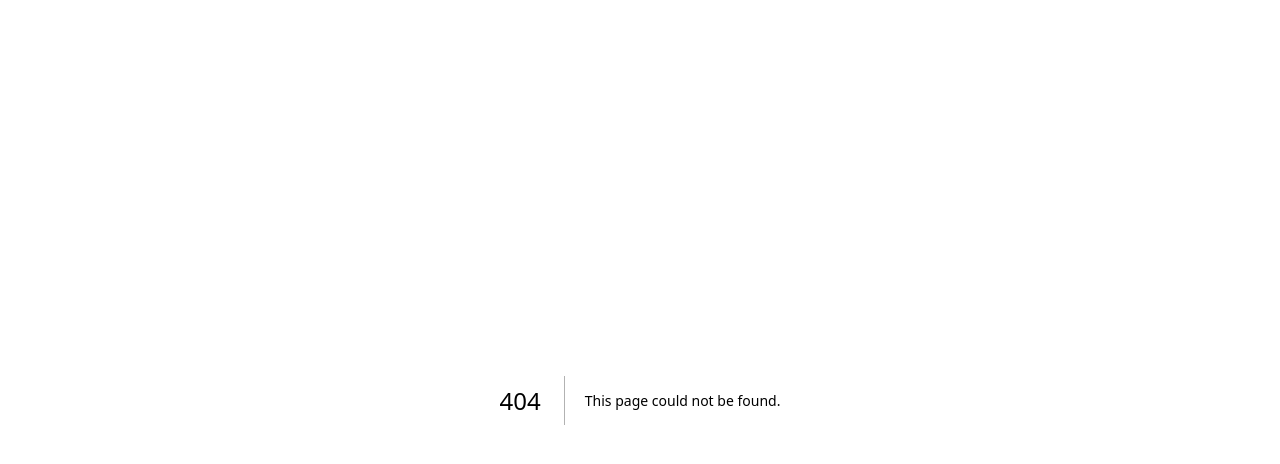
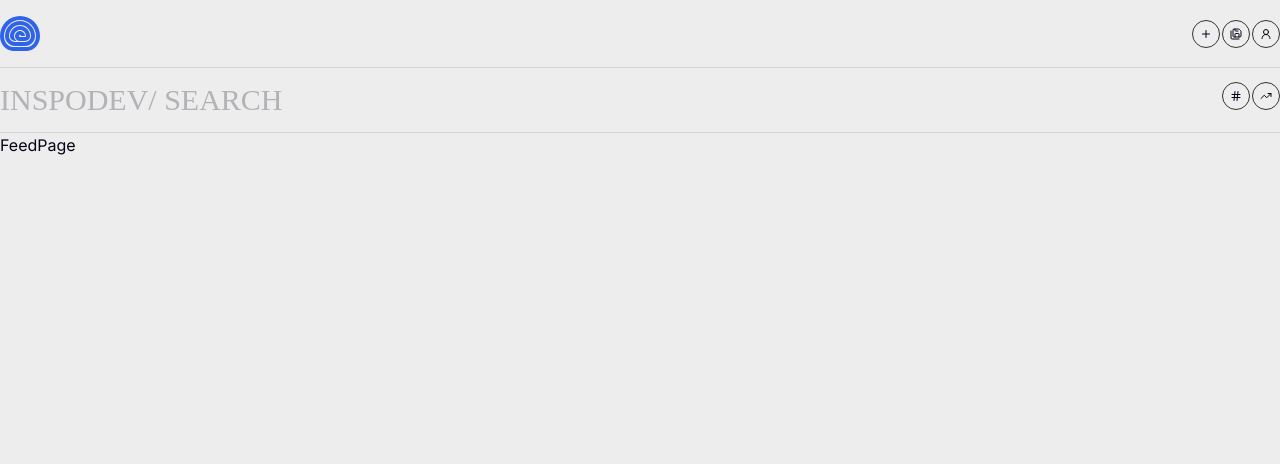
Before and after one commit to BounaderMedRafik/inspodev, a Next.js app: page /feed in a window 1280 px wide. Before the commit this address had no page. Shown: the top 464 px of the page. Built offline with nearby package versions, Linux system fonts and the light colour scheme; a web font is replaced by a local one.

Commit message:
added new feed stuff

```diff
--- /dev/null
+++ b/app/feed/layout.tsx
@@ -0,0 +1,16 @@
+import FeedNav from "@/components/feed/FeedNav";
+
+export default function FeedLayout({
+  children,
+}: Readonly<{
+  children: React.ReactNode;
+}>) {
+  return (
+    <div>
+      <div>
+        <FeedNav />
+      </div>
+      {children}
+    </div>
+  );
+}
--- /dev/null
+++ b/app/feed/page.tsx
@@ -0,0 +1,5 @@
+import React from "react";
+
+export default function FeedPage() {
+  return <div>FeedPage</div>;
+}
--- /dev/null
+++ b/components/feed/FeedNav.tsx
@@ -0,0 +1,99 @@
+"use client";
+import { UserButton } from "@clerk/nextjs";
+import { Hash, Plus, SaveAll, TrendingUp, User2 } from "lucide-react";
+import Link from "next/link";
+import { usePathname } from "next/navigation";
+import { Button, buttonVariants } from "../ui/button";
+import { Input } from "../ui/input";
+import MyLogo from "../ui/MyLogo";
+import TooltipReuseable from "../ui/TooltipReuseable";
+
+const FeedNav = () => {
+  const pathname = usePathname();
+  return (
+    <>
+      <div className="border-b border-b-foreground/10">
+        <div className=" wrapper py-4 flex items-center justify-between ">
+          <div>
+            <MyLogo />
+          </div>
+          <div className=" flex items-center gap-0.5">
+            <div>
+              <AddingAPost />
+            </div>
+            <Link
+              className={buttonVariants({
+                variant: "outline",
+                size: "smIcon",
+              })}
+              href={"/profile/save"}
+            >
+              <SaveAll size={12} />
+            </Link>
+            <Link
+              className={buttonVariants({
+                variant: "outline",
+                size: "smIcon",
+              })}
+              href={"/profile"}
+            >
+              <User2 size={12} />
+            </Link>
+            <UserButton>crazy</UserButton>
+          </div>
+        </div>
+      </div>
+      <div>
+        <div>
+          <Search />
+        </div>
+      </div>
+    </>
+  );
+};
+
+const AddingAPost = () => {
+  return (
+    <div>
+      <Button size={"smIcon"} variant={"outline"}>
+        <Plus size={12} />
+      </Button>
+    </div>
+  );
+};
+
+const Search = () => {
+  return (
+    <div className=" border-b border-b-foreground/10">
+      <div className=" wrapper py-3 text-3xl flex items-center justify-between">
+        <Input placeholder="INSPODEV/ SEARCH" />
+        <div className="-mt-2 flex items-center gap-0.5">
+          <TooltipReuseable text="Tags">
+            <Link
+              className={buttonVariants({
+                variant: "outline",
+                size: "smIcon",
+              })}
+              href={"/feed/tags"}
+            >
+              <Hash size={12} />
+            </Link>
+          </TooltipReuseable>
+          <TooltipReuseable text="Populaire">
+            <Link
+              className={buttonVariants({
+                variant: "outline",
+                size: "smIcon",
+              })}
+              href={"/feed/populare"}
+            >
+              <TrendingUp size={12} />
+            </Link>
+          </TooltipReuseable>
+        </div>
+      </div>
+    </div>
+  );
+};
+
+export default FeedNav;
--- a/components/marketing/MarketingNav.tsx
+++ b/components/marketing/MarketingNav.tsx
@@ -22,7 +22,7 @@
                 className={buttonVariants({
                   variant: "default",
                 })}
-                href={"/"}
+                href={"/feed"}
               >
                 <div className="flex items-center gap-2">
                   <div>Explore Now</div>
--- a/components/marketing/PopularWorks.tsx
+++ b/components/marketing/PopularWorks.tsx
@@ -1,6 +1,6 @@
 "use client";
 import React from "react";
-import { Button } from "../ui/button";
+import { Button, buttonVariants } from "../ui/button";
 import { ArrowRight, ArrowUpRight, Heart, User2 } from "lucide-react";
 import Link from "next/link";
 import { useUser } from "@clerk/nextjs";
@@ -27,14 +27,19 @@
             </div>
           </div>
           <div className=" flex items-center gap-2">
-            <Button variant={"outline"}>
+            <Link
+              href={"/feed"}
+              className={buttonVariants({
+                variant: "outline",
+              })}
+            >
               <div className=" flex items-center gap-2">
                 <div>Explore More</div>
                 <div>
                   <ArrowUpRight size={15} />
                 </div>
               </div>
-            </Button>
+            </Link>
             {user.isSignedIn ? (
               <TooltipProvider delayDuration={10}>
                 <Tooltip>
--- /dev/null
+++ b/components/ui/MyLogo.tsx
@@ -0,0 +1,13 @@
+import React from "react";
+
+const MyLogo = () => {
+  return (
+    <div>
+      <div>
+        <img className=" w-10" src="/logoipsum.svg" alt="" />
+      </div>
+    </div>
+  );
+};
+
+export default MyLogo;
--- /dev/null
+++ b/components/ui/TooltipReuseable.tsx
@@ -0,0 +1,26 @@
+import React from "react";
+import {
+  Tooltip,
+  TooltipContent,
+  TooltipProvider,
+  TooltipTrigger,
+} from "./tooltip";
+
+const TooltipReuseable = ({
+  text,
+  children,
+}: {
+  text: string;
+  children: React.ReactNode;
+}) => {
+  return (
+    <TooltipProvider delayDuration={10}>
+      <Tooltip>
+        <TooltipTrigger asChild>{children}</TooltipTrigger>
+        <TooltipContent side="bottom">{text}</TooltipContent>
+      </Tooltip>
+    </TooltipProvider>
+  );
+};
+
+export default TooltipReuseable;
--- a/components/ui/button.tsx
+++ b/components/ui/button.tsx
@@ -21,6 +21,7 @@
       size: {
         default: "h-10 px-6 py-2",
         sm: "h-7  px-5",
+        smIcon: "h-7 w-7",
         lg: "h-11 rounded-md px-8",
         icon: "h-10 w-10",
       },
--- /dev/null
+++ b/components/ui/dialog.tsx
@@ -0,0 +1,122 @@
+"use client"
+
+import * as React from "react"
+import * as DialogPrimitive from "@radix-ui/react-dialog"
+import { X } from "lucide-react"
+
+import { cn } from "@/lib/utils"
+
+const Dialog = DialogPrimitive.Root
+
+const DialogTrigger = DialogPrimitive.Trigger
+
+const DialogPortal = DialogPrimitive.Portal
+
+const DialogClose = DialogPrimitive.Close
+
+const DialogOverlay = React.forwardRef<
+  React.ElementRef<typeof DialogPrimitive.Overlay>,
+  React.ComponentPropsWithoutRef<typeof DialogPrimitive.Overlay>
+>(({ className, ...props }, ref) => (
+  <DialogPrimitive.Overlay
+    ref={ref}
+    className={cn(
+      "fixed inset-0 z-50 bg-black/80  data-[state=open]:animate-in data-[state=closed]:animate-out data-[state=closed]:fade-out-0 data-[state=open]:fade-in-0",
+      className
+    )}
+    {...props}
+  />
+))
+DialogOverlay.displayName = DialogPrimitive.Overlay.displayName
+
+const DialogContent = React.forwardRef<
+  React.ElementRef<typeof DialogPrimitive.Content>,
+  React.ComponentPropsWithoutRef<typeof DialogPrimitive.Content>
+>(({ className, children, ...props }, ref) => (
+  <DialogPortal>
+    <DialogOverlay />
+    <DialogPrimitive.Content
+      ref={ref}
+      className={cn(
+        "fixed left-[50%] top-[50%] z-50 grid w-full max-w-lg translate-x-[-50%] translate-y-[-50%] gap-4 border bg-background p-6 shadow-lg duration-200 data-[state=open]:animate-in data-[state=closed]:animate-out data-[state=closed]:fade-out-0 data-[state=open]:fade-in-0 data-[state=closed]:zoom-out-95 data-[state=open]:zoom-in-95 data-[state=closed]:slide-out-to-left-1/2 data-[state=closed]:slide-out-to-top-[48%] data-[state=open]:slide-in-from-left-1/2 data-[state=open]:slide-in-from-top-[48%] sm:rounded-lg",
+        className
+      )}
+      {...props}
+    >
+      {children}
+      <DialogPrimitive.Close className="absolute right-4 top-4 rounded-sm opacity-70 ring-offset-background transition-opacity hover:opacity-100 focus:outline-none focus:ring-2 focus:ring-ring focus:ring-offset-2 disabled:pointer-events-none data-[state=open]:bg-accent data-[state=open]:text-muted-foreground">
+        <X className="h-4 w-4" />
+        <span className="sr-only">Close</span>
+      </DialogPrimitive.Close>
+    </DialogPrimitive.Content>
+  </DialogPortal>
+))
+DialogContent.displayName = DialogPrimitive.Content.displayName
+
+const DialogHeader = ({
+  className,
+  ...props
+}: React.HTMLAttributes<HTMLDivElement>) => (
+  <div
+    className={cn(
+      "flex flex-col space-y-1.5 text-center sm:text-left",
+      className
+    )}
+    {...props}
+  />
+)
+DialogHeader.displayName = "DialogHeader"
+
+const DialogFooter = ({
+  className,
+  ...props
+}: React.HTMLAttributes<HTMLDivElement>) => (
+  <div
+    className={cn(
+      "flex flex-col-reverse sm:flex-row sm:justify-end sm:space-x-2",
+      className
+    )}
+    {...props}
+  />
+)
+DialogFooter.displayName = "DialogFooter"
+
+const DialogTitle = React.forwardRef<
+  React.ElementRef<typeof DialogPrimitive.Title>,
+  React.ComponentPropsWithoutRef<typeof DialogPrimitive.Title>
+>(({ className, ...props }, ref) => (
+  <DialogPrimitive.Title
+    ref={ref}
+    className={cn(
+      "text-lg font-semibold leading-none tracking-tight",
+      className
+    )}
+    {...props}
+  />
+))
+DialogTitle.displayName = DialogPrimitive.Title.displayName
+
+const DialogDescription = React.forwardRef<
+  React.ElementRef<typeof DialogPrimitive.Description>,
+  React.ComponentPropsWithoutRef<typeof DialogPrimitive.Description>
+>(({ className, ...props }, ref) => (
+  <DialogPrimitive.Description
+    ref={ref}
+    className={cn("text-sm text-muted-foreground", className)}
+    {...props}
+  />
+))
+DialogDescription.displayName = DialogPrimitive.Description.displayName
+
+export {
+  Dialog,
+  DialogPortal,
+  DialogOverlay,
+  DialogClose,
+  DialogTrigger,
+  DialogContent,
+  DialogHeader,
+  DialogFooter,
+  DialogTitle,
+  DialogDescription,
+}
--- /dev/null
+++ b/components/ui/input.tsx
@@ -0,0 +1,25 @@
+import * as React from "react";
+
+import { cn } from "@/lib/utils";
+
+export interface InputProps
+  extends React.InputHTMLAttributes<HTMLInputElement> {}
+
+const Input = React.forwardRef<HTMLInputElement, InputProps>(
+  ({ className, type, ...props }, ref) => {
+    return (
+      <input
+        type={type}
+        className={cn(
+          "flex h-10 w-full  text-3xl  bg-background    font-Mona ring-offset-background file:border-0 file:bg-transparent file:text-sm file:font-medium placeholder:text-foreground/25 focus-visible:outline-none   disabled:cursor-not-allowed disabled:opacity-50",
+          className
+        )}
+        ref={ref}
+        {...props}
+      />
+    );
+  }
+);
+Input.displayName = "Input";
+
+export { Input };
--- a/package.json
+++ b/package.json
@@ -10,6 +10,7 @@
   },
   "dependencies": {
     "@clerk/nextjs": "^5.2.8",
+    "@radix-ui/react-dialog": "^1.1.1",
     "@radix-ui/react-dropdown-menu": "^2.1.1",
     "@radix-ui/react-slot": "^1.1.0",
     "@radix-ui/react-tooltip": "^1.1.2",
```
Also changed, not shown: 1 other file (tests, documents, lock files or other folders).
